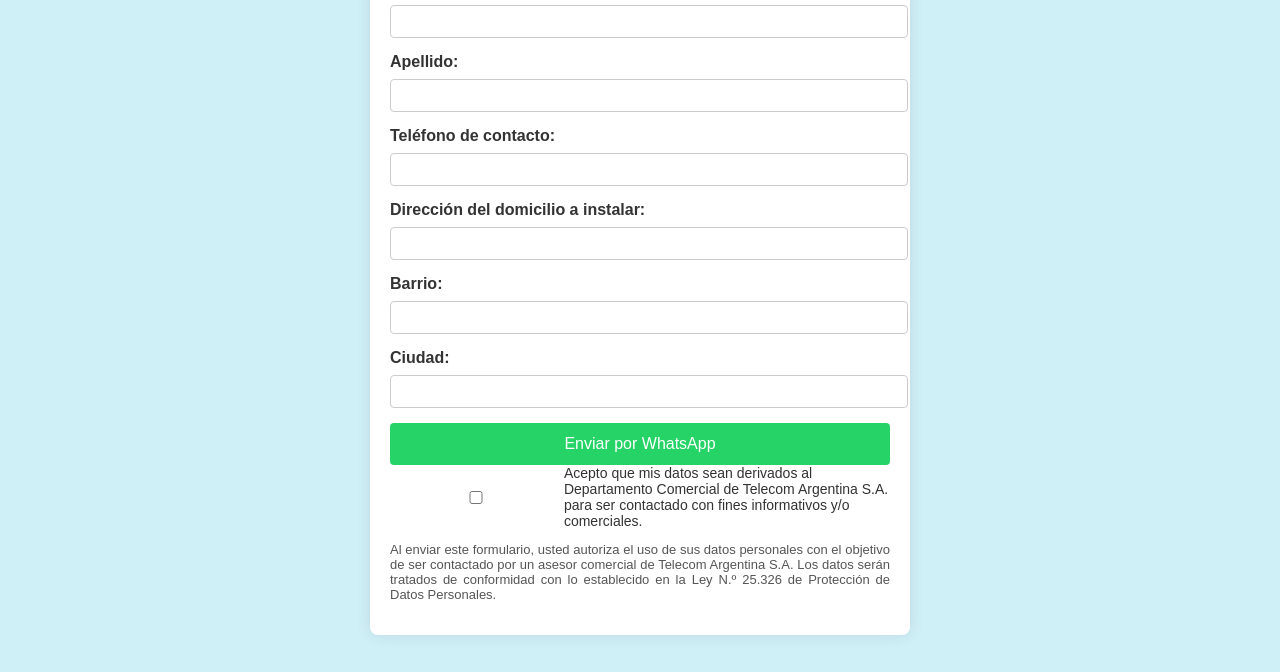
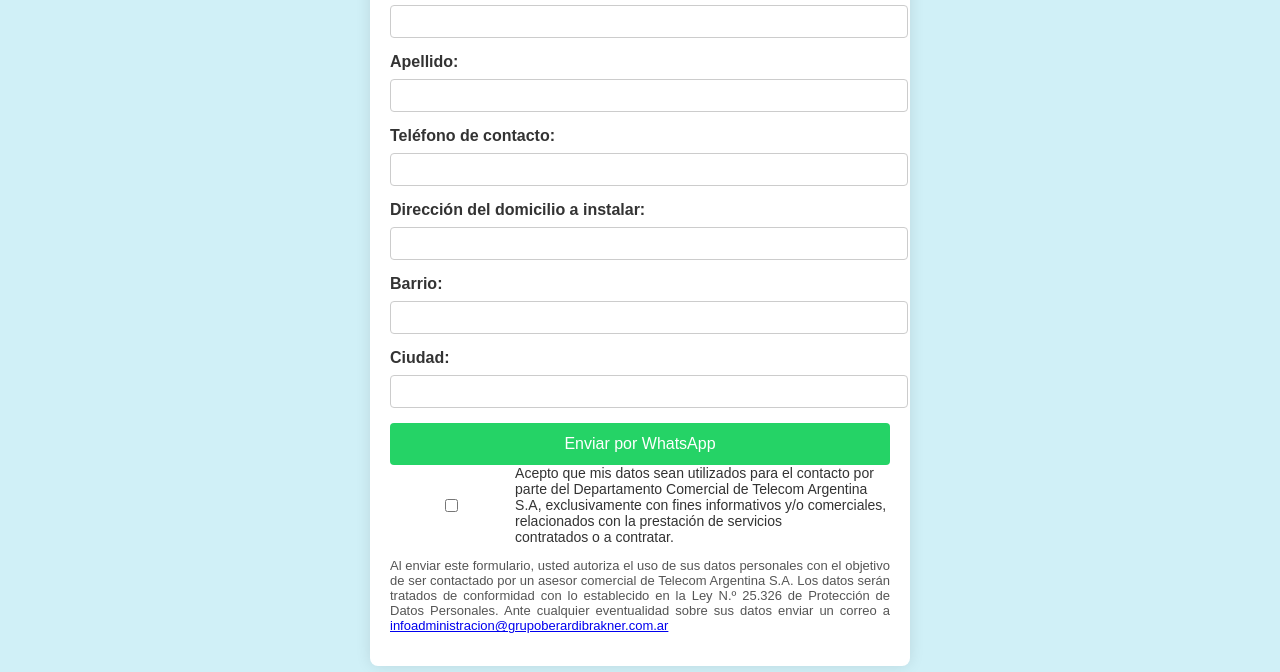
Before and after one commit to egarcia-ops/formulario-whatsapp, a plain HTML site: page index.html in a window 1280 px wide. Shown: the part 243-915 px from the top of the page. Drawn offline with Linux system fonts and the light colour scheme.

Commit message:
Add files via upload

```diff
--- a/index.html
+++ b/index.html
@@ -132,11 +132,13 @@
 
     <label style="display: flex; align-items: center; font-weight: normal; font-size: 14px; margin: 0; padding: 0;">
       <input type="checkbox" required style="margin: 0 2px 0 0; vertical-align: middle;" />
-      Acepto que mis datos sean derivados al Departamento Comercial de Telecom Argentina S.A. para ser contactado con fines informativos y/o comerciales.
+      Acepto que mis datos sean utilizados para el contacto por parte del Departamento Comercial de Telecom Argentina S.A, exclusivamente con fines informativos y/o comerciales, relacionados con la prestación de servicios contratados o a contratar.
     </label>
 
     <p style="font-size:13px; color:#555; text-align:justify;">
       Al enviar este formulario, usted autoriza el uso de sus datos personales con el objetivo de ser contactado por un asesor comercial de Telecom Argentina S.A. Los datos serán tratados de conformidad con lo establecido en la Ley N.º 25.326 de Protección de Datos Personales.
+      Ante cualquier eventualidad sobre sus datos enviar un correo a
+      <a href="mailto:infoadministracion@grupoberardibrakner.com.ar">infoadministracion@grupoberardibrakner.com.ar</a>
     </p>
   </form>
 
```
